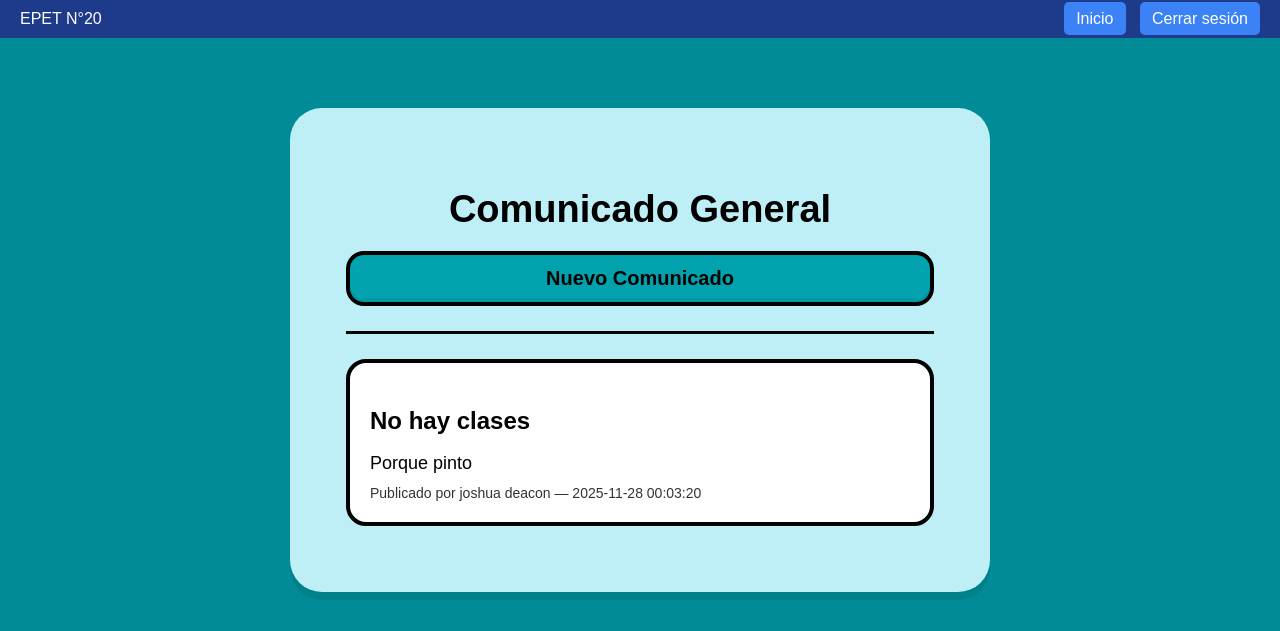
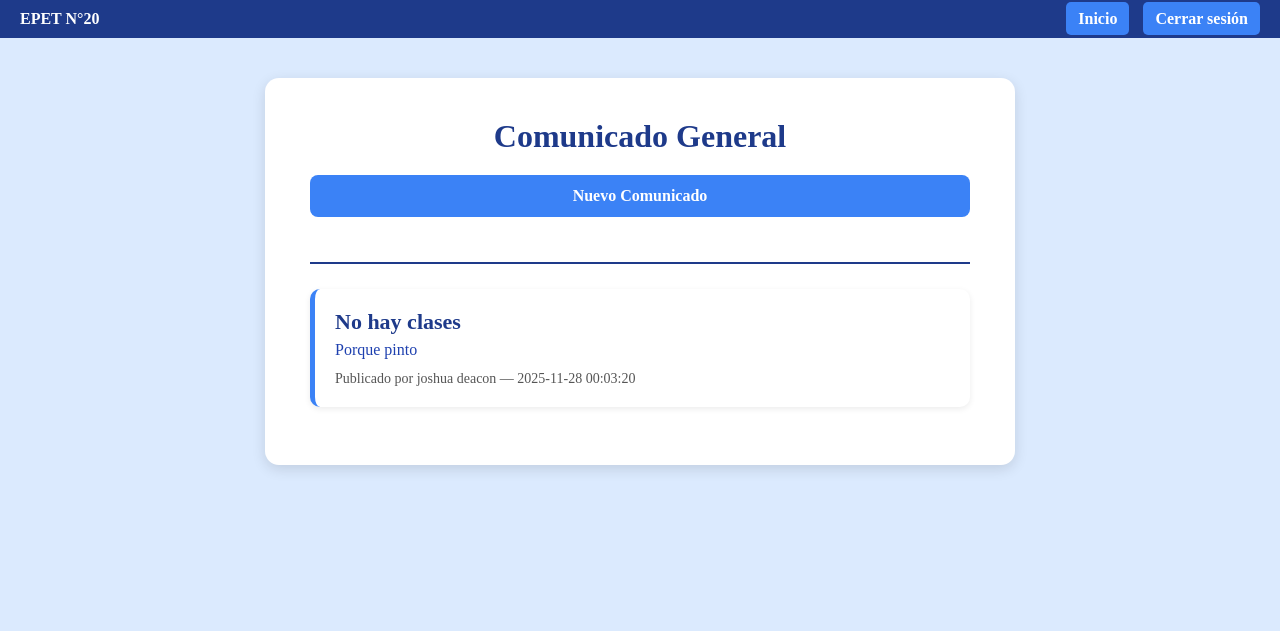
Before and after one commit to BrunoMarttin/comunicaciones, a PHP site: page /Backend/consultas/comunicados.php in a window 1280 px wide. Shown: the top 631 px of the page. Run offline with PHP 8.4, Linux system fonts and the light colour scheme; a user stored in the database is signed in; data comes from the database, SQL or seed files in the repository.

Commit message:
Ultima entrega

```diff
--- a/Backend/consultas/comunicados.php
+++ b/Backend/consultas/comunicados.php
@@ -30,6 +30,7 @@ $lista = $conexion->query($sql);
             /* azul oscuro */
             padding: 10px 20px;
             color: #fff;
+             font-family: "Times New Roman", Times, serif;
         }
 
         .navbar a {
--- a/Frontend/css/comunicado.css
+++ b/Frontend/css/comunicado.css
@@ -1,23 +1,42 @@
-/* =======================================
-   PALETA y TIPOGRAFÍA (la del CSS base)
-   ======================================= */
-:root {
-  --bg-teal: #008b97;
-  --card-celeste: #bfeff6;
-  --accent: #00a3ad;
-  --black: #000000;
-  --white: #ffffff;
+/* ============================
+   PALETA + TIPOGRAFÍA
+   ============================ */
+* {
+    margin: 0;
+    padding: 0;
+    box-sizing: border-box;
+   font-family: "Times New Roman", Times, serif;
 }
 
-* {
-  box-sizing: border-box;
-  font-family: "Arial", Helvetica, sans-serif;
+body {
+    background-color: #dbeafe; /* celeste muy claro */
 }
 
-html,
-body {
-  margin: 0;
-  background: var(--bg-teal);
+/* ============================
+   NAVBAR
+   ============================ */
+.navbar {
+    display: flex;
+    justify-content: space-between;
+    align-items: center;
+    background-color: #1e3a8a; /* azul oscuro */
+    padding: 12px 20px;
+    color: #fff;
+    font-weight: bold;
+}
+
+.navbar a {
+    color: #fff;
+    text-decoration: none;
+    margin-left: 10px;
+    background-color: #3b82f6; /* azul claro suave */
+    padding: 8px 14px;
+    border-radius: 6px;
+    transition: background-color 0.3s;
+}
+
+.navbar a:hover {
+    background-color: #2563eb; /* azul más intenso */
 }
 
 /* ============================
@@ -26,77 +45,70 @@ body {
 .page-wrapper {
     display: flex;
     justify-content: center;
-  align-items: flex-start;
-  padding: 40px 0;
+    padding: 40px 20px;
 }
 
 /* ============================
-   FORM-CONTAINER
+   TARJETA PRINCIPAL
    ============================ */
 .form-container {
-  background: var(--card-celeste);
-  padding: 48px 56px;
-  border-radius: 32px;
-  width: 700px;
+    background-color: #ffffff; /* blanca */
+    padding: 40px 45px;
+    border-radius: 14px;
+    width: 750px;
     max-width: 95%;
-  box-shadow: 0 8px 0 rgba(0, 0, 0, 0.08);
-  margin-top: 30px;
+    box-shadow: 0 4px 14px rgba(0, 0, 0, 0.12);
 }
 
 .form-container h2 {
-  font-size: 38px;
+    color: #1e3a8a;
+    font-size: 32px;
     text-align: center;
-  font-weight: 900;
     margin-bottom: 20px;
-  color: var(--black);
 }
 
-/* Línea separadora */
+/* Línea divisoria */
 .form-container hr {
     border: 0;
-  border-top: 3px solid var(--black);
+    border-top: 2px solid #1e3a8a;
     margin: 25px 0;
 }
 
 /* ============================
-   BOTÓN "Nuevo Comunicado"
+   BOTÓN NUEVO COMUNICADO
    ============================ */
 .form-btn {
     display: inline-block;
-  background: var(--accent);
-  color: var(--black);
-  padding: 12px 28px;
-  border-radius: 18px;
-  border: 4px solid var(--black);
-  font-size: 20px;
-  font-weight: 800;
+    background-color: #3b82f6;
+    color: #fff;
+    padding: 12px 20px;
+    border-radius: 8px;
+    font-weight: bold;
     text-decoration: none;
-  cursor: pointer;
-  box-shadow: inset 0 -4px rgba(0, 0, 0, 0.06);
     transition: 0.3s;
 }
 
 .form-btn:hover {
-  background: #008b94;
-  color: var(--white);
+    background-color: #2563eb;
 }
 
 .form-btn.crear {
-  display: block;
+    width: 100%;
     text-align: center;
-  margin-bottom: 25px;
+    margin-bottom: 20px;
 }
 
 /* ============================
-   COMUNICADOS
+   TARJETAS DE CADA COMUNICADO
    ============================ */
 .comunicado {
-  background: var(--white);
-  border: 4px solid var(--black);
+    background: #ffffff;
+    border-left: 5px solid #3b82f6;
     padding: 20px;
-  border-radius: 20px;
+    border-radius: 10px;
     margin-bottom: 18px;
-  transition: transform 0.2s;
+    box-shadow: 0 2px 6px rgba(0,0,0,0.08);
+    transition: transform 0.15s ease;
 }
 
 .comunicado:hover {
@@ -104,21 +116,52 @@ body {
 }
 
 .comunicado h3 {
-  font-size: 24px;
-  font-weight: 900;
-  color: var(--black);
-  margin-bottom: 8px;
+    color: #1e3a8a;
+    font-size: 22px;
+    margin-bottom: 6px;
 }
 
 .comunicado p {
-  font-size: 18px;
-  color: var(--black);
+    color: #1e40af; /* azul suave del texto */
     margin-bottom: 10px;
 }
 
 .comunicado small {
+    color: #555;
     font-size: 14px;
-  color: #333;
+}
+/* ============================
+   INPUTS Y TEXTAREA
+   ============================ */
+.form-container label {
+    display: block;
+    font-weight: 700;
+    color: #1e3a8a;
+    margin-bottom: 6px;
+    font-size: 16px;
+}
+
+.form-input {
+    width: 100%;
+    padding: 12px 14px;
+    margin-bottom: 18px;
+    border: 2px solid #3b82f6;  /* azul claro */
+    border-radius: 8px;
+    background: #fff;
+    font-size: 16px;
+    color: #1e3a8a;
+    transition: 0.3s;
+    outline: none;
+}
+
+.form-input:focus {
+    border-color: #2563eb; /* azul hover */
+    box-shadow: 0 0 0 3px rgba(37, 99, 235, 0.2);
+}
+
+textarea.form-input {
+    resize: vertical;
+    min-height: 120px;
 }
 
 /* ============================
@@ -127,20 +170,15 @@ body {
 @media (max-width: 768px) {
     .navbar {
         flex-direction: column;
+        gap: 12px;
         text-align: center;
-    gap: 10px;
     }
 
     .form-container {
-    padding: 28px 24px;
-    border-radius: 22px;
+        padding: 28px 22px;
     }
 
     .form-container h2 {
-    font-size: 32px;
-  }
-
-  .form-btn {
-    font-size: 18px;
+        font-size: 28px;
     }
 }
--- a/Frontend/css/style.css
+++ b/Frontend/css/style.css
@@ -15,7 +15,7 @@ html,
 body {
   margin: 0;
   font-family: "Arial", Helvetica, sans-serif;
-  background-color: #6ec1ff;
+  background-color: #dbeafe;
 }
 
 /* =============== NAVBAR =============== */
```
Lines whose indentation alone changed are shown as unchanged.
